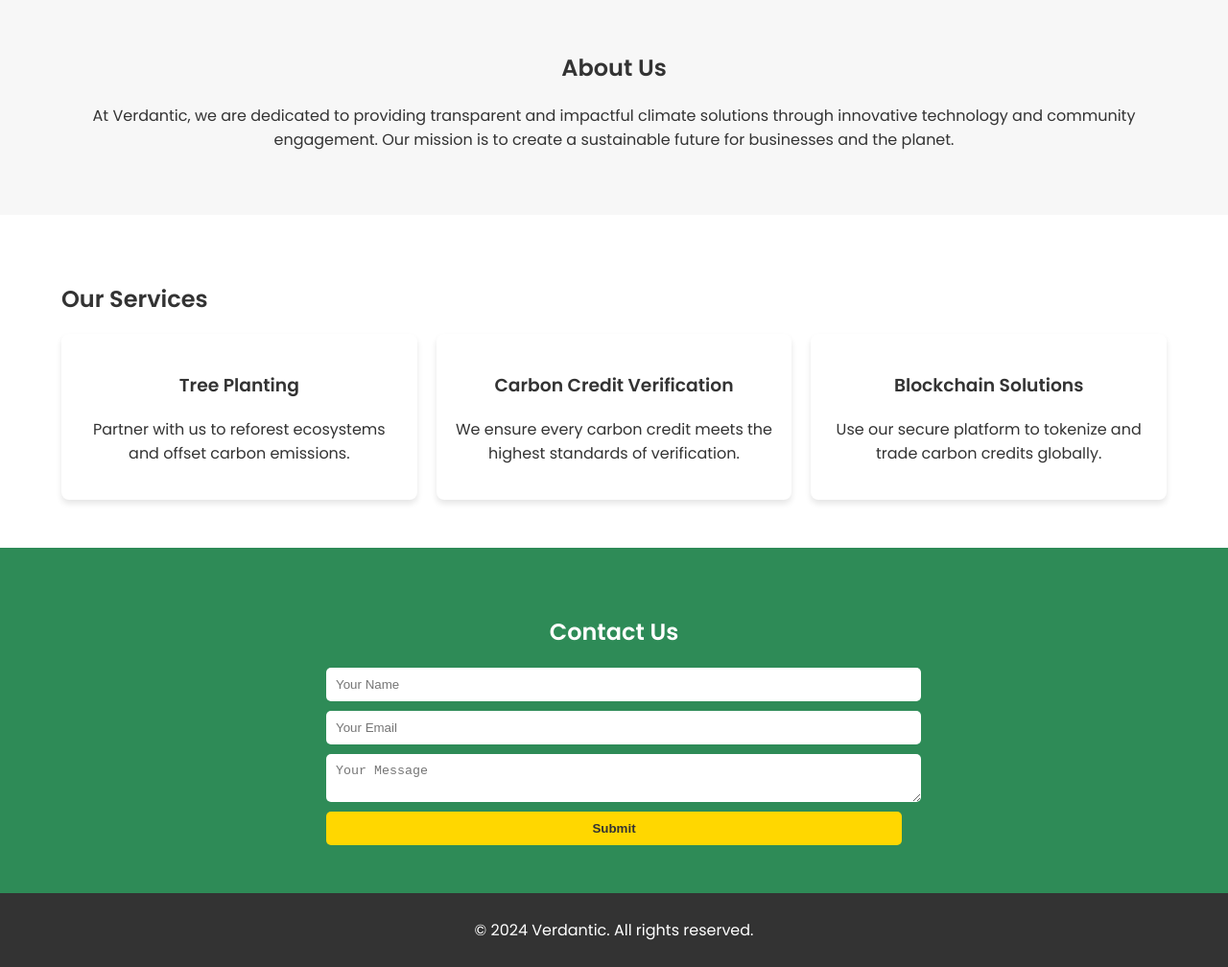
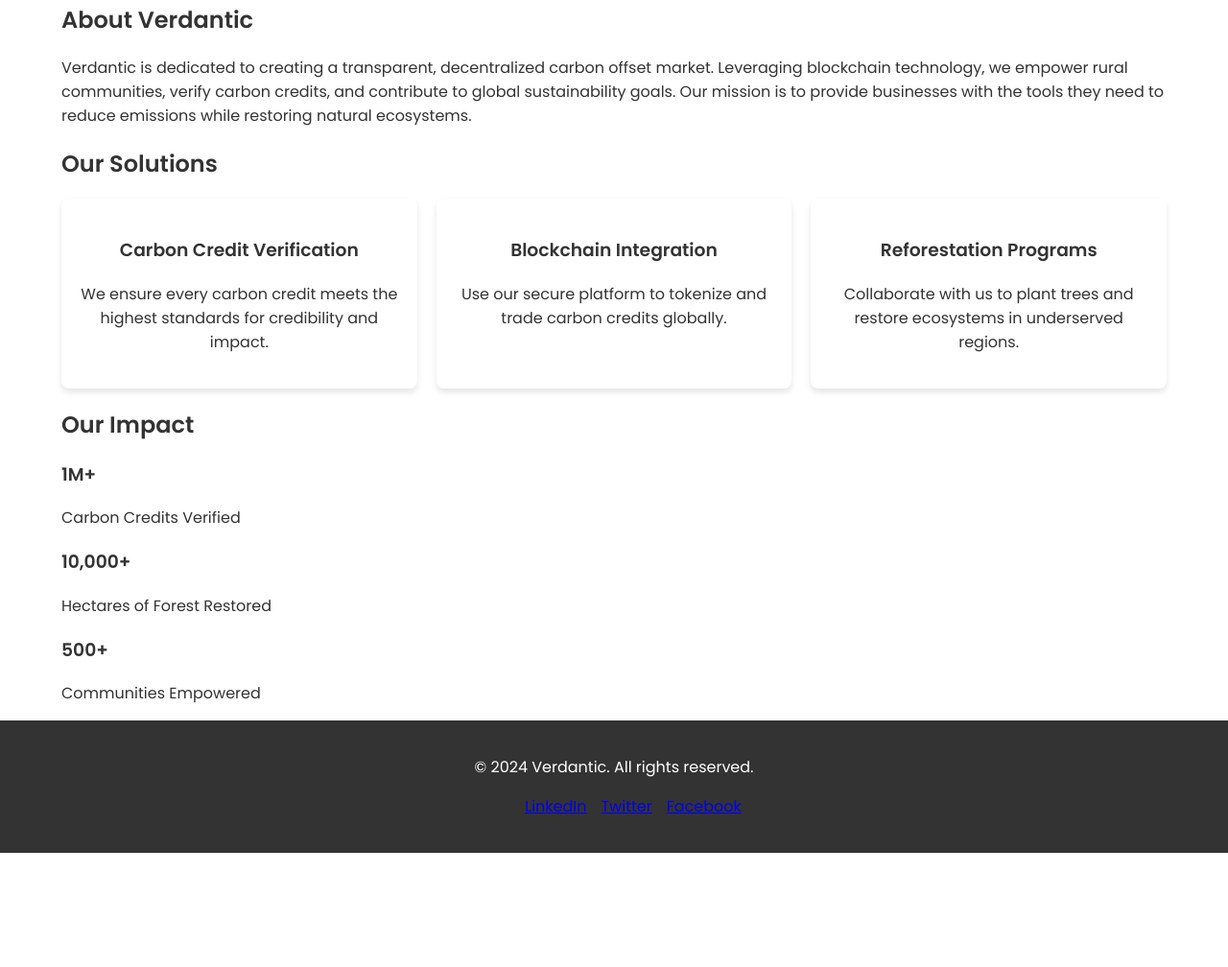
Before and after one commit to SassIN4/verdnew, a plain HTML site: page index.html in a window 1280 px wide. Shown: the part 963-1971 px from the top of the page at 96% size. After the commit the page ends 1852 px from the top, so only its background shows below. Drawn offline with Linux system fonts and the light colour scheme.

Commit message:
added
added updates to index and style files, added image, forest.png

```diff
--- a/index.html
+++ b/index.html
@@ -3,9 +3,8 @@
 <head>
     <meta charset="UTF-8">
     <meta name="viewport" content="width=device-width, initial-scale=1.0">
-    <title>Verdantic - Climate Solutions</title>
+    <title>Verdantic - Sustainability Simplified</title>
     <link rel="stylesheet" href="styles.css">
-    <!-- Google Fonts -->
     <link href="https://fonts.googleapis.com/css2?family=Poppins:wght@400;600&display=swap" rel="stylesheet">
 </head>
 <body>
@@ -15,7 +14,8 @@
             <h1 class="logo">Verdantic</h1>
             <ul class="nav-links">
                 <li><a href="#about">About Us</a></li>
-                <li><a href="#services">Services</a></li>
+                <li><a href="#features">Features</a></li>
+                <li><a href="#impact">Impact</a></li>
                 <li><a href="#contact">Contact</a></li>
             </ul>
         </div>
@@ -24,53 +24,65 @@
     <!-- Hero Section -->
     <section class="hero">
         <div class="hero-content">
-            <h1>Empowering Sustainability</h1>
-            <p>Innovative Climate Solutions for a Greener Future.</p>
-            <a href="#services" class="btn">Get Started</a>
+            <h1>Driving Sustainability with Blockchain</h1>
+            <p>Empowering communities and businesses to create measurable climate action.</p>
+            <a href="#features" class="btn">Learn More</a>
+            <a href="#contact" class="btn secondary">Get Started</a>
         </div>
     </section>
 
-    <!-- About Us Section -->
+    <!-- About Verdantic -->
     <section id="about" class="about">
         <div class="container">
-            <h2>About Us</h2>
+            <h2>About Verdantic</h2>
             <p>
-                At Verdantic, we are dedicated to providing transparent and impactful climate solutions through innovative technology and community engagement. Our mission is to create a sustainable future for businesses and the planet.
+                Verdantic is dedicated to creating a transparent, decentralized carbon offset market.
+                Leveraging blockchain technology, we empower rural communities, verify carbon credits,
+                and contribute to global sustainability goals. Our mission is to provide businesses with
+                the tools they need to reduce emissions while restoring natural ecosystems.
             </p>
         </div>
     </section>
 
-    <!-- Services Section -->
-    <section id="services" class="services">
+    <!-- Features Section -->
+    <section id="features" class="features">
         <div class="container">
-            <h2>Our Services</h2>
-            <div class="services-grid">
-                <div class="service-card">
-                    <h3>Tree Planting</h3>
-                    <p>Partner with us to reforest ecosystems and offset carbon emissions.</p>
+            <h2>Our Solutions</h2>
+            <div class="features-grid">
+                <div class="feature-card">
+                    <h3>Carbon Credit Verification</h3>
+                    <p>We ensure every carbon credit meets the highest standards for credibility and impact.</p>
                 </div>
-                <div class="service-card">
-                    <h3>Carbon Credit Verification</h3>
-                    <p>We ensure every carbon credit meets the highest standards of verification.</p>
+                <div class="feature-card">
+                    <h3>Blockchain Integration</h3>
+                    <p>Use our secure platform to tokenize and trade carbon credits globally.</p>
                 </div>
-                <div class="service-card">
-                    <h3>Blockchain Solutions</h3>
-                    <p>Use our secure platform to tokenize and trade carbon credits globally.</p>
+                <div class="feature-card">
+                    <h3>Reforestation Programs</h3>
+                    <p>Collaborate with us to plant trees and restore ecosystems in underserved regions.</p>
                 </div>
             </div>
         </div>
     </section>
 
-    <!-- Contact Section -->
-    <section id="contact" class="contact">
+    <!-- Impact Metrics -->
+    <section id="impact" class="impact">
         <div class="container">
-            <h2>Contact Us</h2>
-            <form action="#">
-                <input type="text" placeholder="Your Name" required>
-                <input type="email" placeholder="Your Email" required>
-                <textarea placeholder="Your Message" required></textarea>
-                <button type="submit" class="btn">Submit</button>
-            </form>
+            <h2>Our Impact</h2>
+            <div class="impact-grid">
+                <div class="impact-card">
+                    <h3>1M+</h3>
+                    <p>Carbon Credits Verified</p>
+                </div>
+                <div class="impact-card">
+                    <h3>10,000+</h3>
+                    <p>Hectares of Forest Restored</p>
+                </div>
+                <div class="impact-card">
+                    <h3>500+</h3>
+                    <p>Communities Empowered</p>
+                </div>
+            </div>
         </div>
     </section>
 
@@ -78,6 +90,11 @@
     <footer class="footer">
         <div class="container">
             <p>&copy; 2024 Verdantic. All rights reserved.</p>
+            <ul class="social-links">
+                <li><a href="#">LinkedIn</a></li>
+                <li><a href="#">Twitter</a></li>
+                <li><a href="#">Facebook</a></li>
+            </ul>
         </div>
     </footer>
 </body>
--- a/styles.css
+++ b/styles.css
@@ -20,15 +20,12 @@ body {
     display: flex;
     justify-content: space-between;
     align-items: center;
-    position: sticky;
-    top: 0;
-    z-index: 1000;
 }
 
 .nav-links {
     list-style: none;
     display: flex;
-    gap: 15px;
+    gap: 20px;
 }
 
 .nav-links a {
@@ -44,18 +41,12 @@ body {
     display: flex;
     align-items: center;
     justify-content: center;
+    text-align: center;
     color: #fff;
-    text-align: center;
-    text-shadow: 0 2px 4px rgba(0, 0, 0, 0.7);
 }
 
 .hero h1 {
     font-size: 48px;
-    margin-bottom: 10px;
-}
-
-.hero p {
-    font-size: 20px;
     margin-bottom: 20px;
 }
 
@@ -68,78 +59,37 @@ body {
     font-weight: bold;
 }
 
-.hero .btn:hover {
-    background-color: #FFBF00;
+.hero .btn.secondary {
+    background-color: #333;
+    color: #fff;
 }
 
-/* About Section */
-.about {
-    padding: 50px 0;
-    background-color: #F7F7F7;
-    text-align: center;
-}
-
-/* Services Section */
-.services {
-    padding: 50px 0;
-}
-
-.services-grid {
+/* Features Section */
+.features-grid {
     display: grid;
     grid-template-columns: repeat(auto-fit, minmax(300px, 1fr));
     gap: 20px;
 }
 
-.service-card {
-    background-color: #fff;
+.feature-card {
     padding: 20px;
+    background: #fff;
     border-radius: 8px;
     box-shadow: 0 4px 6px rgba(0, 0, 0, 0.1);
     text-align: center;
 }
 
-.service-card:hover {
-    transform: translateY(-10px);
-    transition: 0.3s;
-}
-
-/* Contact Section */
-.contact {
-    padding: 50px 0;
-    background-color: #2E8B57;
+/* Footer */
+.footer {
+    background: #333;
     color: #fff;
+    padding: 20px;
     text-align: center;
 }
 
-.contact form {
-    max-width: 600px;
-    margin: 0 auto;
+.social-links {
+    list-style: none;
     display: flex;
-    flex-direction: column;
-    gap: 10px;
+    justify-content: center;
+    gap: 15px;
 }
-
-.contact input, .contact textarea {
-    padding: 10px;
-    border: none;
-    border-radius: 5px;
-    width: 100%;
-}
-
-.contact button {
-    padding: 10px;
-    background-color: #FFD700;
-    color: #333;
-    border: none;
-    border-radius: 5px;
-    font-weight: bold;
-    cursor: pointer;
-}
-
-/* Footer */
-.footer {
-    background-color: #333;
-    color: #fff;
-    text-align: center;
-    padding: 10px 0;
-}
```
